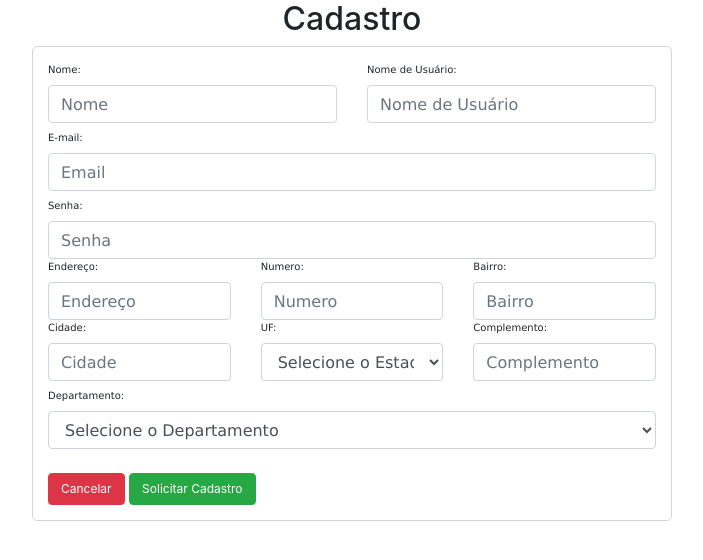
After one commit to rrafaelramos/SGPC, a CodeIgniter app: the page made by ci/application/views/editar_usuario.php in a window 1280 px wide. The commit adds this page. Shown: the top 560 px of the page, without its empty margins (288-991 px from the left). Run offline with CodeIgniter, Linux system fonts and the light colour scheme; some libraries are stand-ins or nearby versions.

Commit message:
atualização do script do DB

```diff
--- a/ci/application/config/config.php
+++ b/ci/application/config/config.php
@@ -23,16 +23,9 @@ defined('BASEPATH') OR exit('No direct script access allowed');
 | a PHP script and you can easily do that on your own.
 |
 */
-<<<<<<< HEAD
+
 
 $config['base_url'] = 'http://localhost/SGPC/ci/';
-=======
-<<<<<<< HEAD
-$config['base_url'] = 'http://localhost/SGPC/ci/';
-=======
-$config['base_url'] = 'http://127.0.0.1/SGPC/ci/index.php';
->>>>>>> ananda
->>>>>>> master
 
 /*
 |--------------------------------------------------------------------------
--- a/ci/application/db/db_base.sql
+++ b/ci/application/db/db_base.sql
@@ -10,6 +10,7 @@ create table if not exists usuarios(
     email varchar (100) not null,
     login varchar (50) not null unique,
     rua varchar (100),
+    senha varchar(50) not null,
     numero int,
     bairro varchar (150),
     cidade varchar (150),
--- /dev/null
+++ b/ci/application/views/editar_usuario.php
@@ -0,0 +1,99 @@
+<!DOCTYPE html>
+<html lang="pt-br">
+  <head>
+    <meta charset="utf-8">
+    <title>EDitar Usuário</title>
+        <link rel="stylesheet" href="assets/css/bootstrap.css">
+  </head>
+  <body>
+    <h2 align="center"> Cadastro </h2>
+    <div class="container col-md-offset-3 col-md-6" style="border: solid 1px #d5d5d5; border-radius: 5px; background-color: white; padding: 15px;">
+      <form name="form" method="post" action="">
+        <div><font face="Verdana, Arial, Helvetica, sans-serif" size="1">
+        <div class="row">
+            <div class="col-md-6">
+                <label for="nome">Nome:</label>
+                <input class="form-control" type="text" id="nome" name="nome" placeholder="Nome">
+            </div>
+            <div class="col-md-6">
+                <label for="nome">Nome de Usuário:</label>
+                <input class="form-control" type="text" id="nomeUsuario" name="nomeUsuario" placeholder="Nome de Usuário">
+            </div>
+        </div>
+            <label for="email">E-mail:</label>
+          <input class="form-control" id="email" type="email" name="email" placeholder="Email">
+                <label for="senha">Senha:</label>
+          <input class="form-control" id="senha" type="password" name="senha" placeholder="Senha">
+        <div class="row">
+            <div class="col-md-4">
+                <label for="endereco">Endereço:</label>
+                  <input class="form-control" type="text" id="endereco" name="endereco" placeholder="Endereço">
+            </div>
+            <div class="col-md-4">
+                <label for="numero">Numero:</label>
+                  <input id="numero" class="form-control" type="text" name="numero" placeholder="Numero">
+            </div>
+            <div class="col-md-4">
+                <label for="bairro">Bairro:</label>
+                  <input class="form-control" type="text" id="bairro" name="bairro" placeholder="Bairro">
+            </div>
+        </div>
+        <div class="row">
+            <div class="col-md-4">
+                <label for="cidade">Cidade:</label>
+                <input class="form-control" id="cidade" type="text" name="cidade" placeholder="Cidade">
+            </div>
+            <div class="col-md-4">
+                  <label for="estado">UF:</label>
+                  <select name="estado" class="form-control">
+                        <option value="estado">Selecione o Estado</option>
+                        <option value="ac">Acre</option>
+                        <option value="al">Alagoas</option>
+                        <option value="am">Amazonas</option>
+                        <option value="ap">Amapá</option>
+                        <option value="ba">Bahia</option>
+                        <option value="ce">Ceará</option>
+                        <option value="df">Distrito Federal</option>
+                        <option value="es">Espírito Santo</option>
+                        <option value="go">Goiás</option>
+                        <option value="ma">Maranhão</option>
+                        <option value="mt">Mato Grosso</option>
+                        <option value="ms">Mato Grosso do Sul</option>
+                        <option value="mg">Minas Gerais</option>
+                        <option value="pa">Pará</option>
+                        <option value="pb">Paraíba</option>
+                        <option value="pr">Paraná</option>
+                        <option value="pe">Pernambuco</option>
+                        <option value="pi">Piauí</option>
+                        <option value="rj">Rio de Janeiro</option>
+                        <option value="rn">Rio Grande do Norte</option>
+                        <option value="ro">Rondônia</option>
+                        <option value="rs">Rio Grande do Sul</option>
+                        <option value="rr">Roraima</option>
+                        <option value="sc">Santa Catarina</option>
+                        <option value="se">Sergipe</option>
+                        <option value="sp">São Paulo</option>
+                        <option value="to">Tocantins</option>
+                    </select>
+            </div>
+            <div class="col-md-4">
+                <label for="complemento">Complemento:</label>
+                <input class="form-control" id="complemento"  type="text" name="Complemento" placeholder="Complemento" >
+            </div>
+        </div>
+                <label for="departamento">Departamento:</label>
+                <select id="departamento" name="departamento" class="form-control">
+                    <option value="">Selecione o Departamento</option>
+                    <option value="fiscal">Fiscal</option>
+                    <option value="pessoal">Pessoal (RH)</option>
+                    <option value="contabil">Contábil</option>
+                </select>
+            </font>
+        </div>
+          <br>
+            <input class="btn btn-danger col-md-offset-1" type="reset" name="cancelar" value="Cancelar" style="font-face: verdana;font-size: 12px; display:inline;">
+            <input class="btn btn-success col-md-offset-7" type="submit" name="cadastrar" value="Solicitar Cadastro" style="font-face: verdana;font-size: 12px; display:inline; right: 0px; position: relative;">
+      </form>
+    </div>
+  </body>
+</html>
```
Also changed, not shown: ci/application/controllers/Funcionario.php (+11 -2 lines), ci/application/controllers/Welcome.php (+6 -13 lines), ci/application/views/lista_usuario.php (+21 -17 lines).
